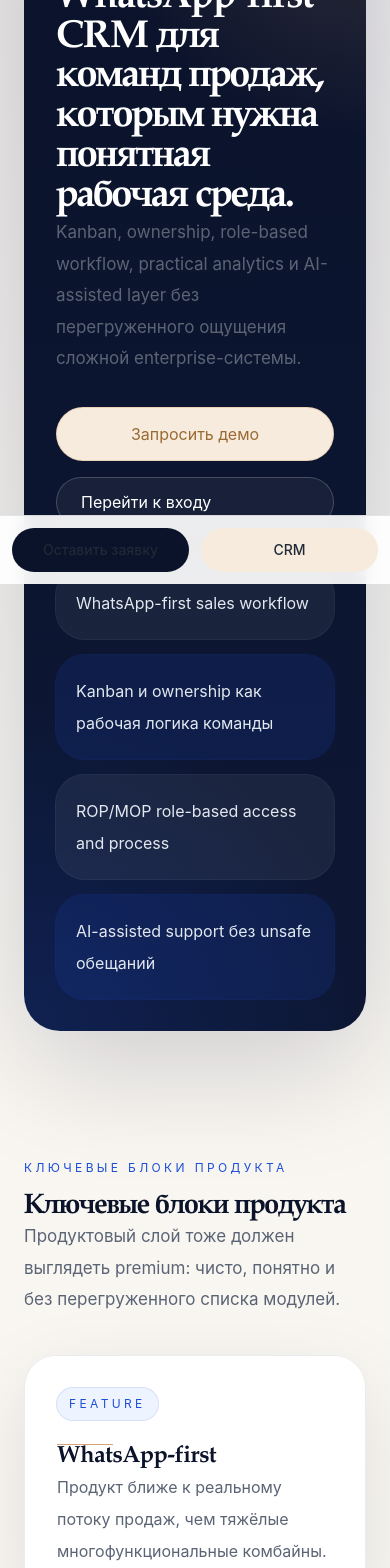
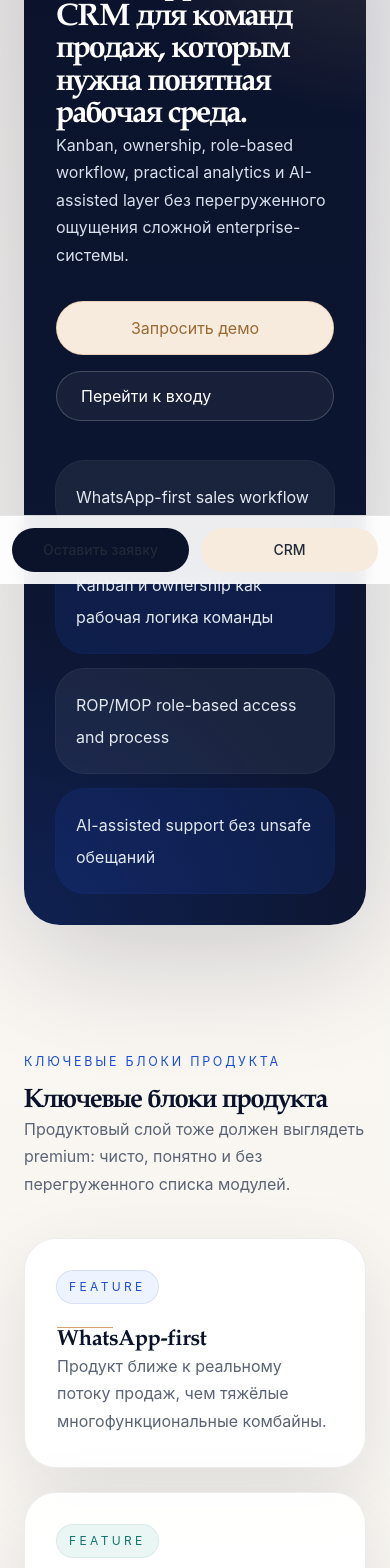
Before and after one commit to nazia8promo/n8p-site-updated-28.8.2025, a Next.js app: page /crm in a window 390 px wide. Shown: the part 260-1828 px from the top of the page. Built offline with nearby package versions, Linux system fonts and the light colour scheme.

Commit message:
Polish typography scale and reduce oversized inner-page hero headings

```diff
--- a/app/companies/page.tsx
+++ b/app/companies/page.tsx
@@ -17,7 +17,7 @@
               Корпоративный формат
             </div>
 
-            <h1 className="editorial-title hero-display max-w-5xl">
+            <h1 className="editorial-title page-display max-w-4xl">
               {companiesPage.hero.title}
             </h1>
 
@@ -33,7 +33,7 @@
                 B2B framing
               </div>
               <div className="mt-4 h-px w-16 bg-[#D4A373]" />
-              <p className="mt-5 text-base leading-8 text-[#334155]">
+              <p className="mt-5 body-regular text-[#334155]">
                 Это не “обучение для сотрудников на один день”. Это
                 сборка управляемой системы продаж: роли, процесс,
                 дисциплина, внедрение и рабочая среда команды.
@@ -64,7 +64,7 @@
                 >
                   <div className="flex items-start gap-3">
                     <div className="mt-1 h-2.5 w-2.5 rounded-full bg-[#9A6A33]" />
-                    <div className="text-base leading-8 text-[#334155]">
+                    <div className="body-regular text-[#334155]">
                       {item}
                     </div>
                   </div>
@@ -112,7 +112,7 @@
                   {item.title}
                 </div>
                 <div className="mt-4 h-px w-12 bg-[#D4A373]" />
-                <p className="mt-4 text-base leading-8 text-[#334155]">
+                <p className="mt-4 body-regular text-[#334155]">
                   {item.text}
                 </p>
               </div>
--- a/app/contact/page.tsx
+++ b/app/contact/page.tsx
@@ -17,7 +17,7 @@
               Контакт и следующий шаг
             </div>
 
-            <h1 className="editorial-title hero-display max-w-5xl">
+            <h1 className="editorial-title page-display max-w-4xl">
               {contactPage.hero.title}
             </h1>
 
@@ -33,7 +33,7 @@
                 Contact architecture
               </div>
               <div className="mt-4 h-px w-16 bg-[#D4A373]" />
-              <p className="mt-5 text-base leading-8 text-[#334155]">
+              <p className="mt-5 body-regular text-[#334155]">
                 Контактная страница не должна быть формальностью. Она
                 должна помогать человеку выбрать правильный сценарий входа
                 внутрь экосистемы.
@@ -70,7 +70,7 @@
                 <h3 className="mt-6 card-display font-semibold text-[#0B132B]">
                   {item.title}
                 </h3>
-                <p className="mt-4 text-base leading-8 text-[#5B6475]">
+                <p className="mt-4 body-regular text-[#5B6475]">
                   {item.text}
                 </p>
 
--- a/app/crm/page.tsx
+++ b/app/crm/page.tsx
@@ -18,7 +18,7 @@
                 Product website direction
               </div>
 
-              <h1 className="mt-5 max-w-5xl hero-display text-white">
+              <h1 className="mt-5 max-w-4xl page-display text-white">
                 {crmPage.hero.title}
               </h1>
 
@@ -93,7 +93,7 @@
                 <h3 className="mt-6 card-display font-semibold text-[#0B132B]">
                   {item.title}
                 </h3>
-                <p className="mt-4 text-base leading-8 text-[#5B6475]">
+                <p className="mt-4 body-regular text-[#5B6475]">
                   {item.text}
                 </p>
               </div>
@@ -139,7 +139,7 @@
                   {item.title}
                 </div>
                 <div className="mt-4 h-px w-12 bg-[#D4A373]" />
-                <p className="mt-4 text-base leading-8 text-[#334155]">
+                <p className="mt-4 body-regular text-[#334155]">
                   {item.text}
                 </p>
               </div>
--- a/app/globals.css
+++ b/app/globals.css
@@ -454,3 +454,80 @@
     font-size: clamp(1.35rem, 6vw, 1.75rem);
   }
 }
+
+/* ===== Typography polish overrides ===== */
+
+.hero-display {
+  font-size: clamp(2.45rem, 4vw, 4.2rem);
+  line-height: 0.99;
+  letter-spacing: -0.04em;
+}
+
+.page-display {
+  font-size: clamp(2.2rem, 3.35vw, 3.7rem);
+  line-height: 1.01;
+  letter-spacing: -0.038em;
+}
+
+.section-display {
+  font-size: clamp(1.95rem, 2.7vw, 2.95rem);
+  line-height: 1.04;
+  letter-spacing: -0.03em;
+}
+
+.card-display {
+  font-size: clamp(1.28rem, 1.45vw, 1.62rem);
+  line-height: 1.12;
+  letter-spacing: -0.022em;
+}
+
+.body-large {
+  font-size: clamp(1rem, 0.95vw, 1.1rem);
+  line-height: 1.78;
+}
+
+.body-regular {
+  font-size: 1rem;
+  line-height: 1.74;
+}
+
+.label-premium {
+  font-size: 0.78rem;
+  letter-spacing: 0.22em;
+  text-transform: uppercase;
+}
+
+.premium-dark .body-large,
+.premium-dark .body-regular {
+  color: #d7dfec;
+}
+
+.premium-panel p,
+.premium-card p {
+  line-height: 1.72;
+}
+
+@media (max-width: 768px) {
+  .hero-display {
+    font-size: clamp(2.1rem, 9vw, 3.1rem);
+    line-height: 1.02;
+  }
+
+  .page-display {
+    font-size: clamp(1.95rem, 8vw, 2.8rem);
+    line-height: 1.03;
+  }
+
+  .section-display {
+    font-size: clamp(1.65rem, 6.6vw, 2.2rem);
+  }
+
+  .card-display {
+    font-size: clamp(1.22rem, 5.6vw, 1.5rem);
+  }
+
+  .body-large {
+    font-size: 1rem;
+    line-height: 1.72;
+  }
+}
--- a/app/mop/page.tsx
+++ b/app/mop/page.tsx
@@ -17,7 +17,7 @@
               Программа для МОП
             </div>
 
-            <h1 className="editorial-title hero-display max-w-5xl">
+            <h1 className="editorial-title page-display max-w-4xl">
               {mopPage.hero.title}
             </h1>
 
@@ -33,7 +33,7 @@
                 Editorial framing
               </div>
               <div className="mt-4 h-px w-16 bg-[#D4A373]" />
-              <p className="mt-5 text-base leading-8 text-[#334155]">
+              <p className="mt-5 body-regular text-[#334155]">
                 Эта страница должна продавать не “курс по общению”, а
                 уверенную рабочую логику: входящий лид, ownership,
                 следующий шаг, дисциплина этапов и прозрачность для РОП.
@@ -64,7 +64,7 @@
                 >
                   <div className="flex items-start gap-3">
                     <div className="mt-1 h-2.5 w-2.5 rounded-full bg-[#1D4ED8]" />
-                    <div className="text-base leading-8 text-[#334155]">
+                    <div className="body-regular text-[#334155]">
                       {item}
                     </div>
                   </div>
@@ -101,7 +101,7 @@
                 <h3 className="mt-6 card-display font-semibold text-[#0B132B]">
                   {item.title}
                 </h3>
-                <p className="mt-4 text-base leading-8 text-[#5B6475]">
+                <p className="mt-4 body-regular text-[#5B6475]">
                   {item.text}
                 </p>
               </div>
--- a/app/rop/page.tsx
+++ b/app/rop/page.tsx
@@ -12,7 +12,7 @@
               Программа для РОП
             </div>
 
-            <h1 className="editorial-title hero-display max-w-5xl">
+            <h1 className="editorial-title page-display max-w-4xl">
               {ropPage.hero.title}
             </h1>
 
@@ -28,7 +28,7 @@
                 Management layer
               </div>
               <div className="mt-4 h-px w-16 bg-[#D4A373]" />
-              <p className="mt-5 text-base leading-8 text-[#334155]">
+              <p className="mt-5 body-regular text-[#334155]">
                 Страница для РОП должна ощущаться как управленческий
                 инструмент: ownership, контроль команды, разбор потерь,
                 структура ответственности и рабочая воронка.
@@ -59,7 +59,7 @@
                 >
                   <div className="flex items-start gap-3">
                     <div className="mt-1 h-2.5 w-2.5 rounded-full bg-[#0F766E]" />
-                    <div className="text-base leading-8 text-[#334155]">
+                    <div className="body-regular text-[#334155]">
                       {item}
                     </div>
                   </div>
```
Also changed, not shown: app/page.tsx (+9 -9 lines).
